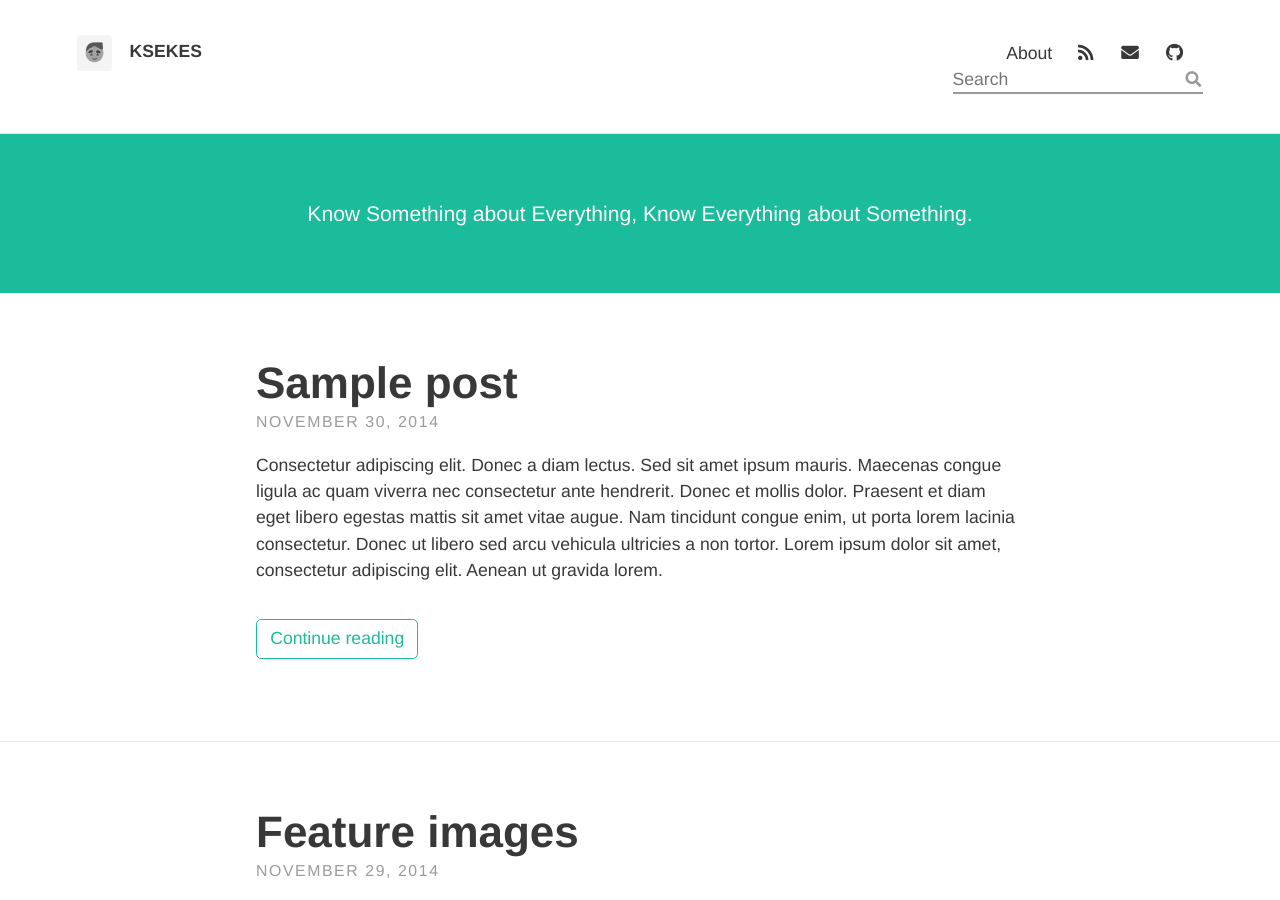
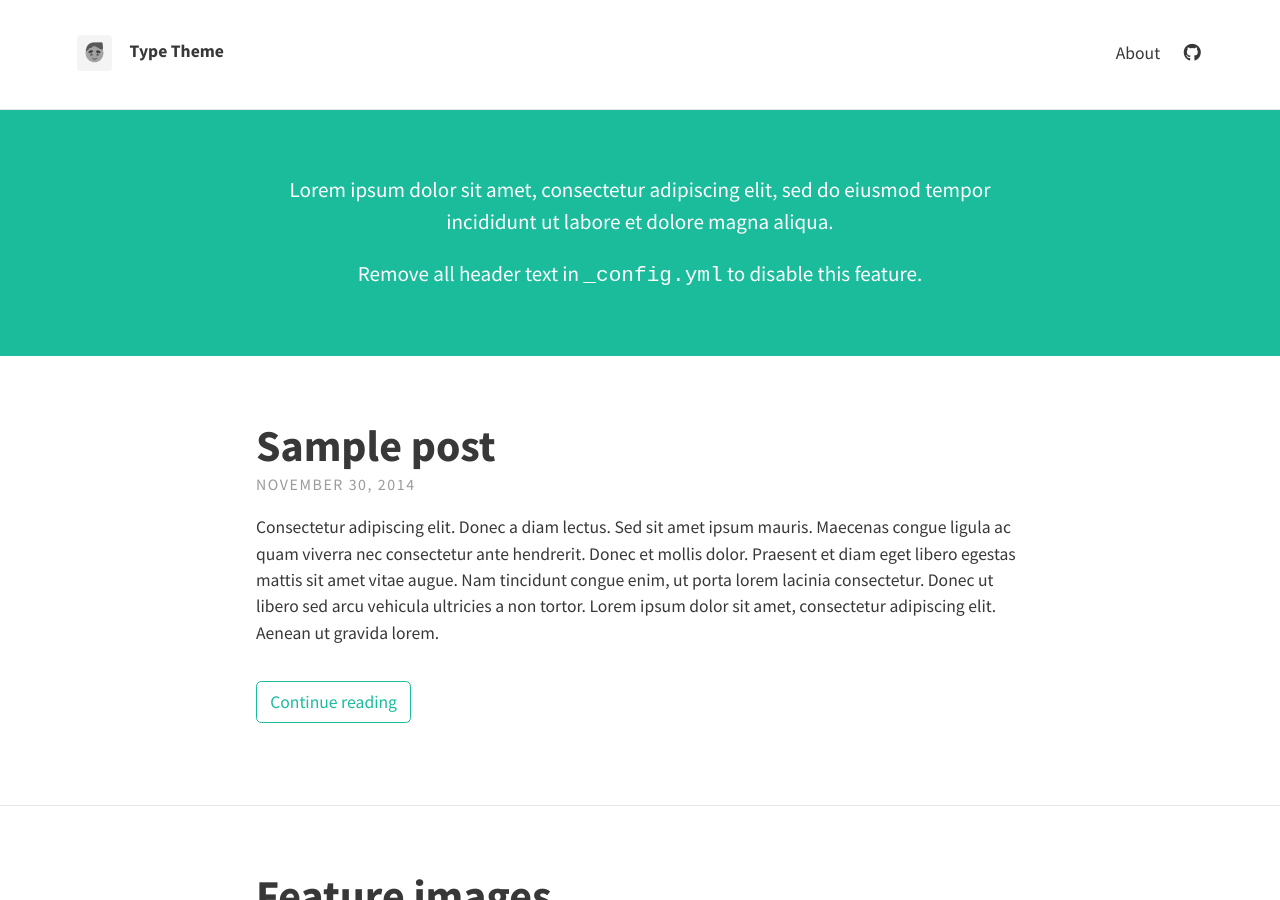
Before and after one commit to ksekes90/ksekes, a Jekyll site: the page built from index.html, in a window 1280 px wide and 900 px high. Built offline with Jekyll 4.4.1, drawn with Linux system fonts in a browser that asks for light colours; nearby versions of some CDN libraries; the list of posts is cut into pages by our own code.

```diff
--- a/_config.yml
+++ b/_config.yml
@@ -5,30 +5,31 @@ url: "https://ksekes90.github.io/"
 # THEME-SPECIFIC CONFIGURATION
 theme_settings:
   # Meta
-  title: KSEKES
+  title: Type Theme
   avatar: assets/img/avatar.png
   favicon: assets/favicon.ico
   gravatar: # Email MD5 hash
-  description: "study blog" # used by search engines
+  description: "A website with blog posts and pages" # used by search engines
 
   # Header and footer text
   header_text: >
-     <p>Know Something about Everything, Know Everything about Something.</p>
+     <p>Lorem ipsum dolor sit amet, consectetur adipiscing elit, sed do eiusmod tempor incididunt ut labore et dolore magna aliqua.</p>
 
+     <p>Remove all header text in <code>_config.yml</code> to disable this feature.</p>
   header_text_feature_image:
   footer_text: >
    Powered by <a href="https://jekyllrb.com/">Jekyll</a> with <a href="https://github.com/rohanchandra/type-theme">Type Theme</a>
 
   # Icons
-  rss: true
-  email_address: "hcj0103@gmail.com" # Full email address, e.g. "sam@example.com"
+  rss: false
+  email_address: # Full email address, e.g. "sam@example.com"
   behance:
   bitbucket:
   dribbble:
   facebook:
   flickr:
   gitlab:
-  github: "ksekes90"
+  github: "rohanchandra/type-theme"
   gitter:
   google_plus:
   instagram:
@@ -45,9 +46,9 @@ theme_settings:
 
   # Scripts
   google_analytics: # Tracking ID, e.g. "UA-000000-01"
-  disqus_shortname: # keskse90
+  disqus_shortname:
   katex: true # Enable if using math markup
-  search: true # Enable the search feature
+  search: false # Enable the search feature
 
   # Localization strings
   str_follow_on: "Follow on"
@@ -63,14 +64,10 @@ theme_settings:
 
   # Colours, typography and padding
   # Open the "_sass > base" folder, and open "_variables.scss"
-  google_fonts: "Nanum+Gothic:400,700" # "Source+Sans+Pro:400,700,700italic,400italic"
+  google_fonts: "Source+Sans+Pro:400,700,700italic,400italic"
 
   # Post navigation
-  post_navigation: true
-
-encoding: 'utf-8'
-category_path: "category"
-category_layout: "category.html"
+  post_navigation: false
 
 # PAGINATION
 paginate: 5
@@ -82,14 +79,7 @@ highlighter: rouge
 sass:
   sass_dir: _sass
   style: :compressed
-plugins: # [jekyll-paginate]
-  - jekyll-paginate
-  - jekyll-category-pages
-gem:
-  - jekyll-sitemap
-  - jekyll-feed
-  - wdm
-theme: jekyll-theme-type
+plugins: [jekyll-paginate]
 exclude:
   - Gemfile
   - Gemfile.lock
```
